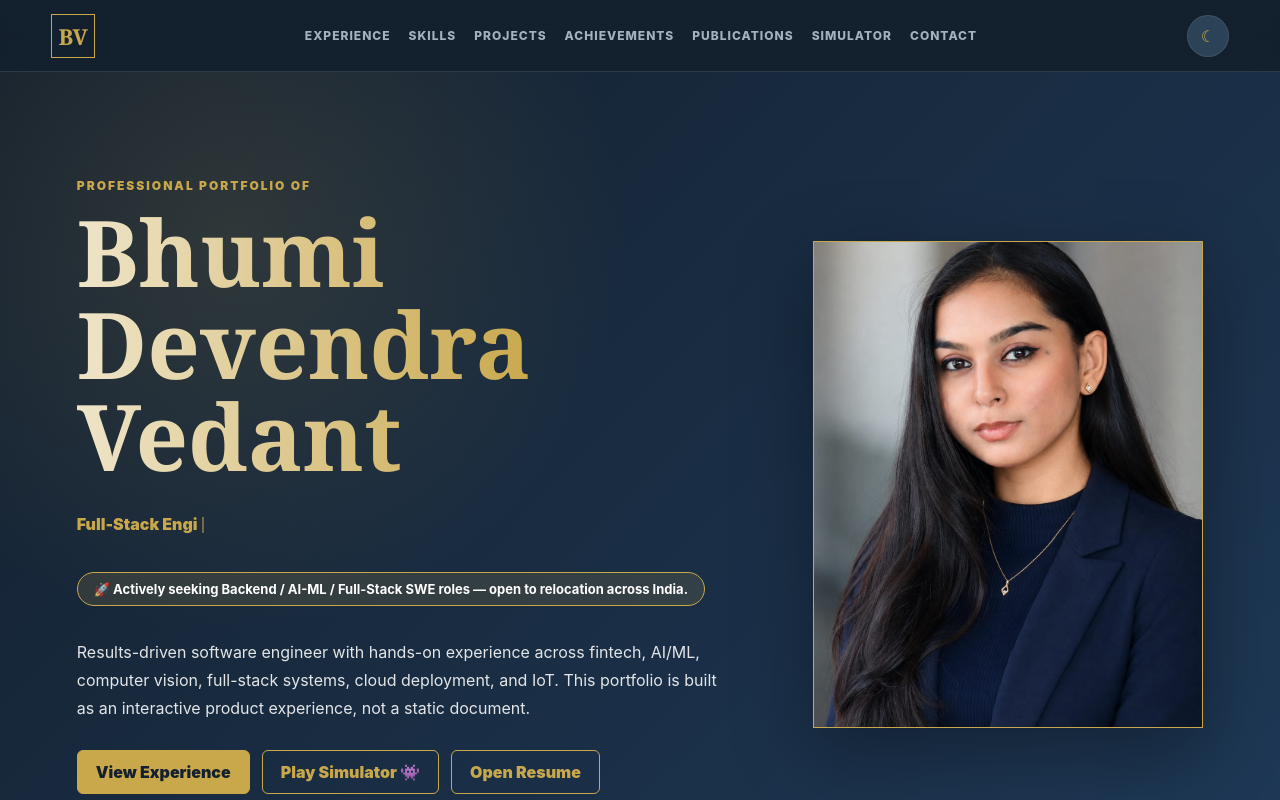
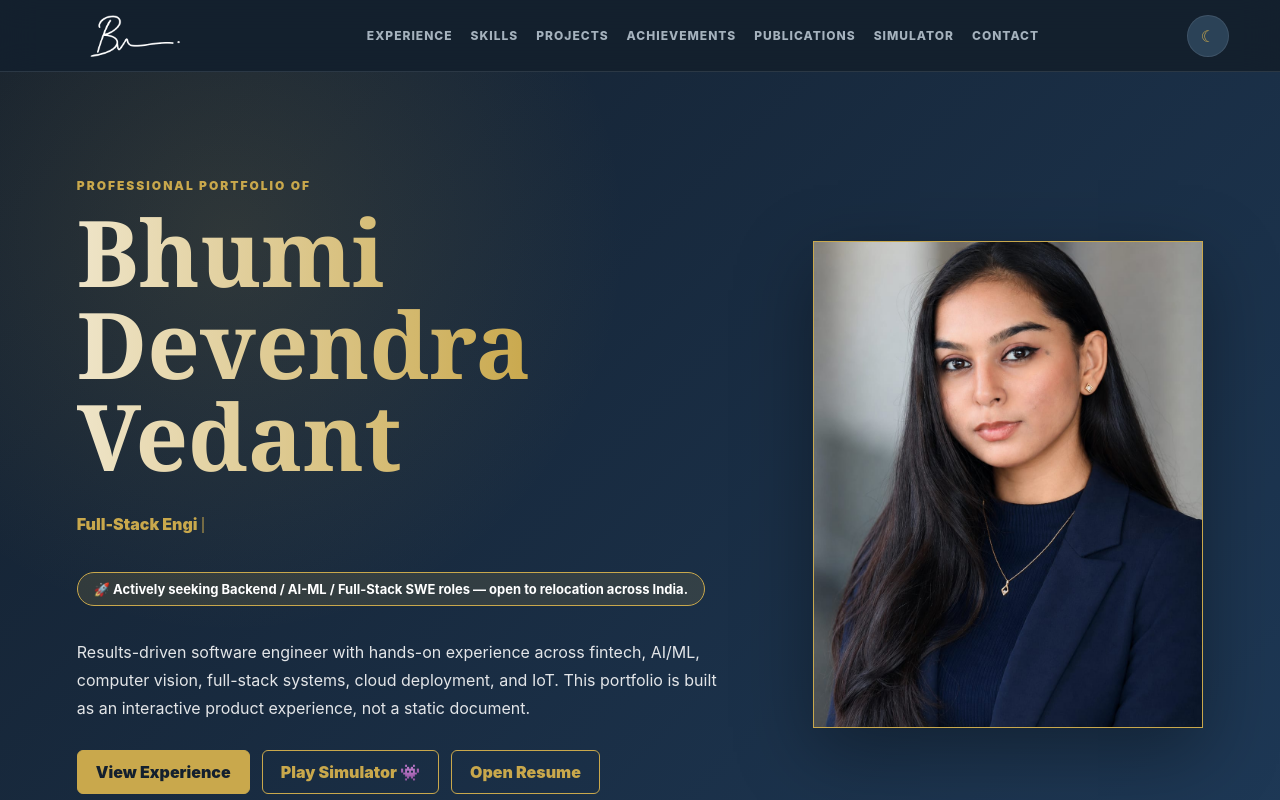
Before and after one commit to bhumivedant49/portfolio, a React (Vite) app: page / in a window 1280 px wide. Shown: the top 800 px of the page. Built offline with nearby package versions, Linux system fonts and the light colour scheme.

Commit message:
feat: use signature logo instead of text initials in navigation

```diff
--- a/src/App.tsx
+++ b/src/App.tsx
@@ -278,7 +278,7 @@ function App() {
       <SpeedInsights />
       <main>
       <nav className="nav">
-        <a href="#home" className="brand">BV</a>
+        <a href="#home" className="brand"><img src="/logo.png" alt="BV" /></a>
         <div>
           <a href="#experience" className={activeSection === "experience" ? "activeNav" : ""}>Experience</a>
           <a href="#skills" className={activeSection === "skills" ? "activeNav" : ""}>Skills</a>
--- a/src/styles.css
+++ b/src/styles.css
@@ -45,15 +45,16 @@ button, input, textarea { font: inherit; }
   border-bottom: 1px solid var(--line);
 }
 .brand {
-  width: 44px;
-  height: 44px;
-  display: grid;
-  place-items: center;
-  border: 1px solid var(--gold);
-  color: var(--gold);
-  font-family: Georgia, serif;
-  font-weight: 800;
-  font-size: 22px;
+  display: flex;
+  align-items: center;
+}
+.brand img {
+  height: 42px;
+  width: auto;
+  object-fit: contain;
+}
+:root[data-theme="light"] .brand img {
+  filter: invert(1) hue-rotate(180deg);
 }
 .nav div { display: flex; flex-wrap: wrap; gap: 18px; }
 .nav a:not(.brand) { color: var(--muted); font-size: 12px; font-weight: 800; text-transform: uppercase; letter-spacing: 1px; }
```
Also changed, not shown: public/logo.png (added).
